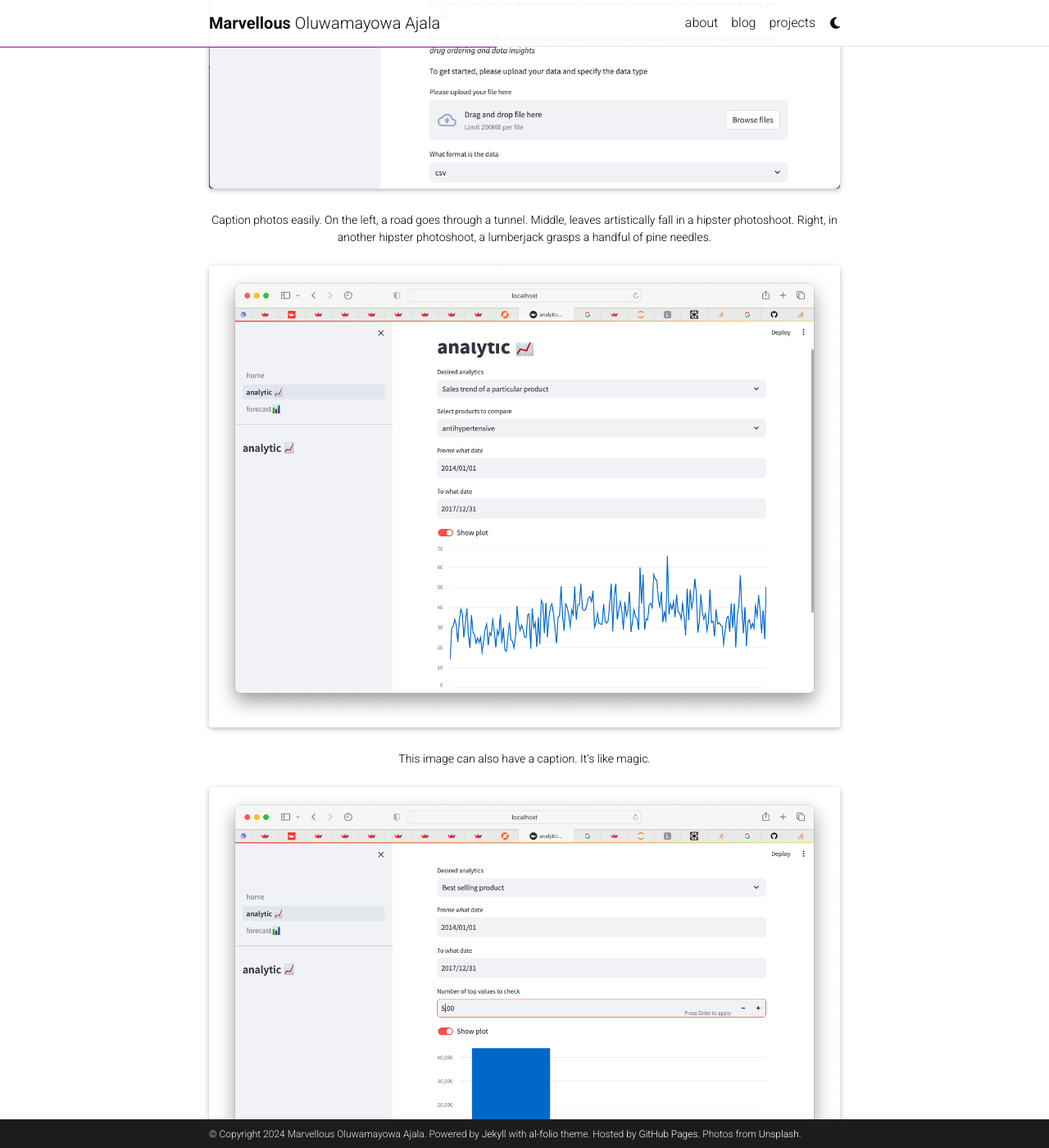
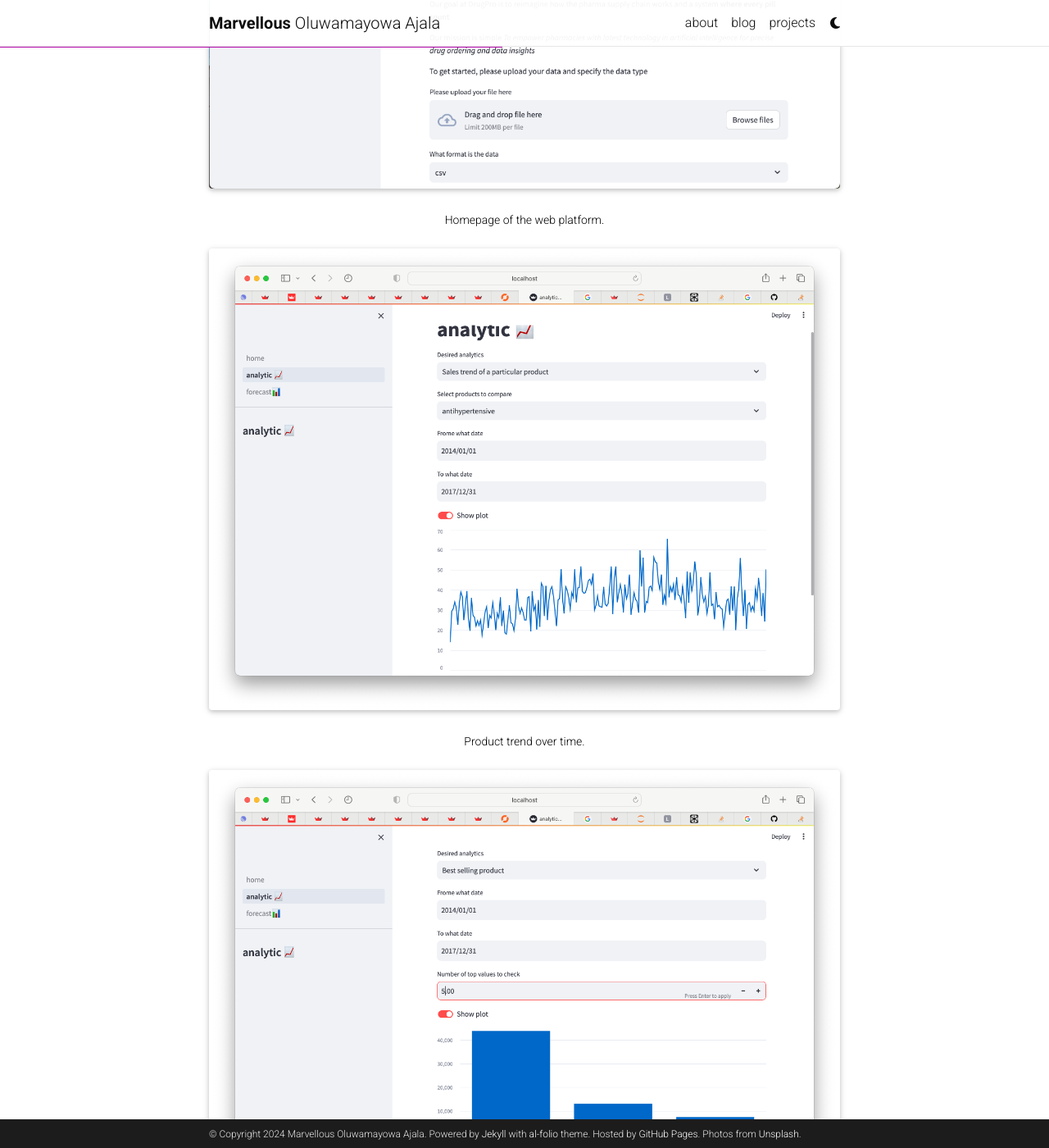
Before and after one commit to ajalamarvellous/ajalamarvellous.github.io, a Jekyll site: the page built from _projects/DrugPro.md, in a window 1280 px wide and 1400 px high, scrolled down 847 px. Shown: the whole window at 82% size. Built offline with Jekyll 4.4.1, drawn with Linux system fonts in a browser that asks for light colours; comment, search, counter and statistics services are not loaded; a style sheet for code colours, icons or effects is not loaded; some of the changed text lies outside the part shown.

Commit message:
Update DrugPro project page: Add correct caption to images

```diff
--- a/_projects/DrugPro.md
+++ b/_projects/DrugPro.md
@@ -23,7 +23,7 @@
     </div>
 </div>
 <div class="caption">
-    Caption photos easily. On the left, a road goes through a tunnel. Middle, leaves artistically fall in a hipster photoshoot. Right, in another hipster photoshoot, a lumberjack grasps a handful of pine needles.
+    Homepage of the web platform.
 </div>
 <div class="row">
     <div class="col-sm mt-3 mt-md-0">
@@ -31,7 +31,7 @@
     </div>
 </div>
 <div class="caption">
-    This image can also have a caption. It's like magic.
+    Product trend over time.
 </div>
 <div class="row">
     <div class="col-sm mt-3 mt-md-0">
@@ -39,7 +39,7 @@
     </div>
 </div>
 <div class="caption">
-    This image can also have a caption. It's like magic.
+    Analysis of top selling products.
 </div>
 <div class="row">
     <div class="col-sm mt-3 mt-md-0">
@@ -48,7 +48,7 @@
     </div>
 </div>
 <div class="caption">
-    This image can also have a caption. It's like magic.
+    Comparism of sales trend of two different products.
 </div>
 
 
```
